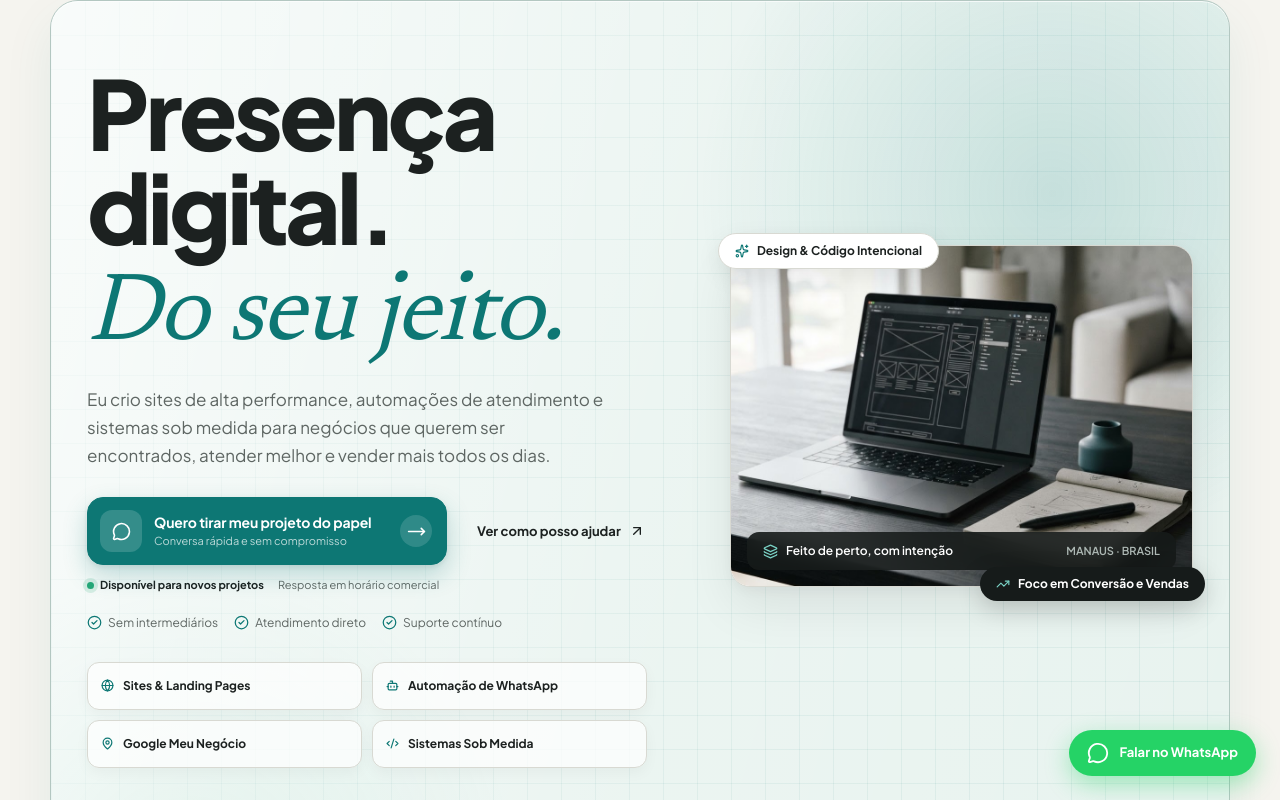
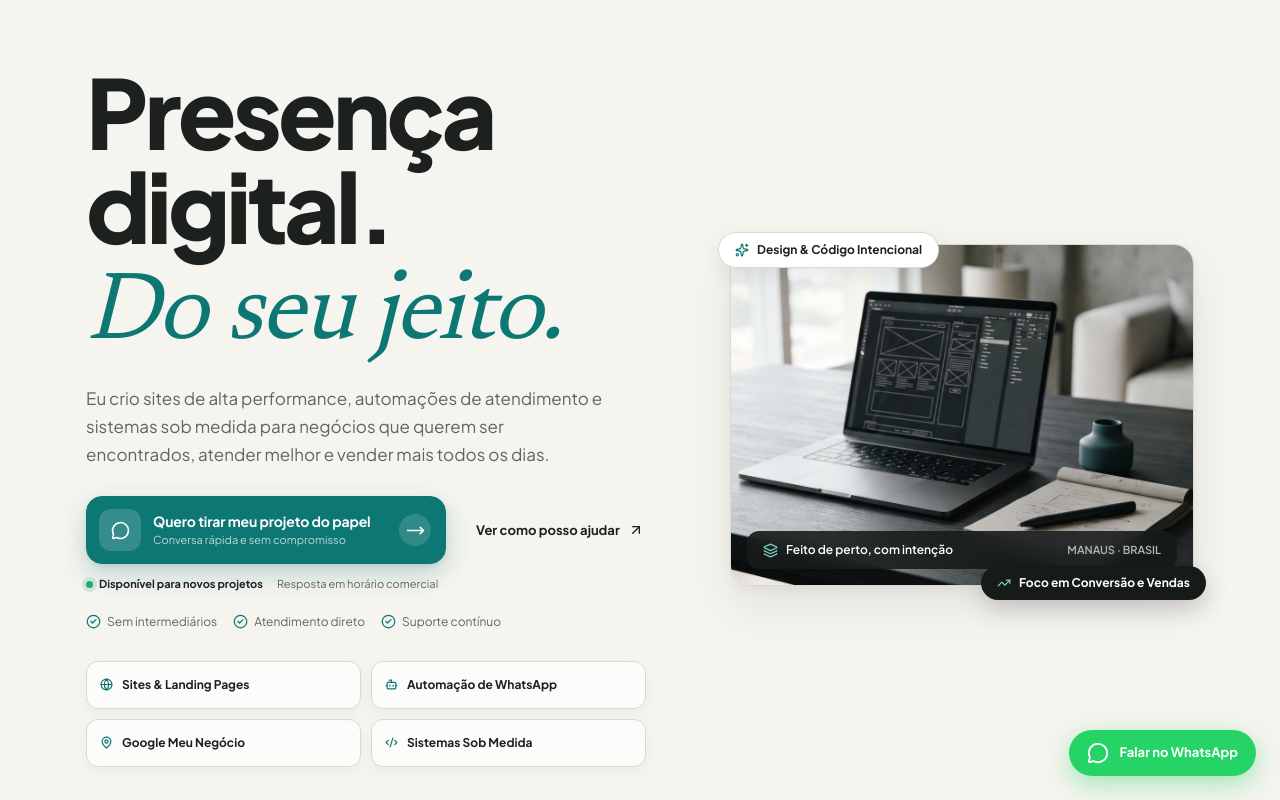
Before and after one commit to mrtaki67/thiago-castro-dev, a Next.js app: page / in a window 1280 px wide. Shown: the top 800 px of the page. Built offline with nearby package versions, Linux system fonts and the light colour scheme.

Commit message:
feat: simplify.hero styles and remove background overlays
Co-authored-by: Thiago Castro <140362777+mrtaki67@users.noreply.github.com>

```diff
--- a/app/globals.css
+++ b/app/globals.css
@@ -347,40 +347,8 @@ h3 {
 
 /* ==================== HERO SECTION & MASTER CTA ==================== */
 .hero {
-  position: relative;
-  isolation: isolate;
-  overflow: hidden;
   padding-top: clamp(40px, 5vw, 68px);
   padding-bottom: clamp(32px, 4vw, 56px);
-  border: 1px solid color-mix(in srgb, var(--primary) 18%, var(--line));
-  border-radius: 28px;
-  background-color: #e8f3ef;
-  background-image: linear-gradient(rgba(13, 119, 116, 0.07) 1px, transparent 1px), linear-gradient(90deg, rgba(13, 119, 116, 0.07) 1px, transparent 1px), radial-gradient(circle at 85% 20%, rgba(13, 119, 116, 0.18), transparent 28%), radial-gradient(circle at 12% 92%, rgba(37, 168, 120, 0.12), transparent 24%);
-  background-size: 34px 34px, 34px 34px, auto, auto;
-  box-shadow: inset 0 1px 0 rgba(255, 255, 255, 0.78), 0 20px 50px rgba(13, 119, 116, 0.08);
-}
-
-.hero::before {
-  content: '';
-  position: absolute;
-  inset: 0;
-  z-index: -1;
-  background: linear-gradient(105deg, rgba(255, 255, 255, 0.72) 0%, rgba(255, 255, 255, 0.16) 52%, transparent 100%);
-  pointer-events: none;
-}
-
-.hero::after {
-  content: 'DIGITAL PRESENCE / SYSTEMS / GROWTH';
-  position: absolute;
-  right: 28px;
-  bottom: 18px;
-  z-index: -1;
-  color: rgba(13, 119, 116, 0.16);
-  font-family: var(--font-mono), monospace;
-  font-size: 9px;
-  font-weight: 700;
-  letter-spacing: 0.18em;
-  pointer-events: none;
 }
 
 .hero-grid {
```
